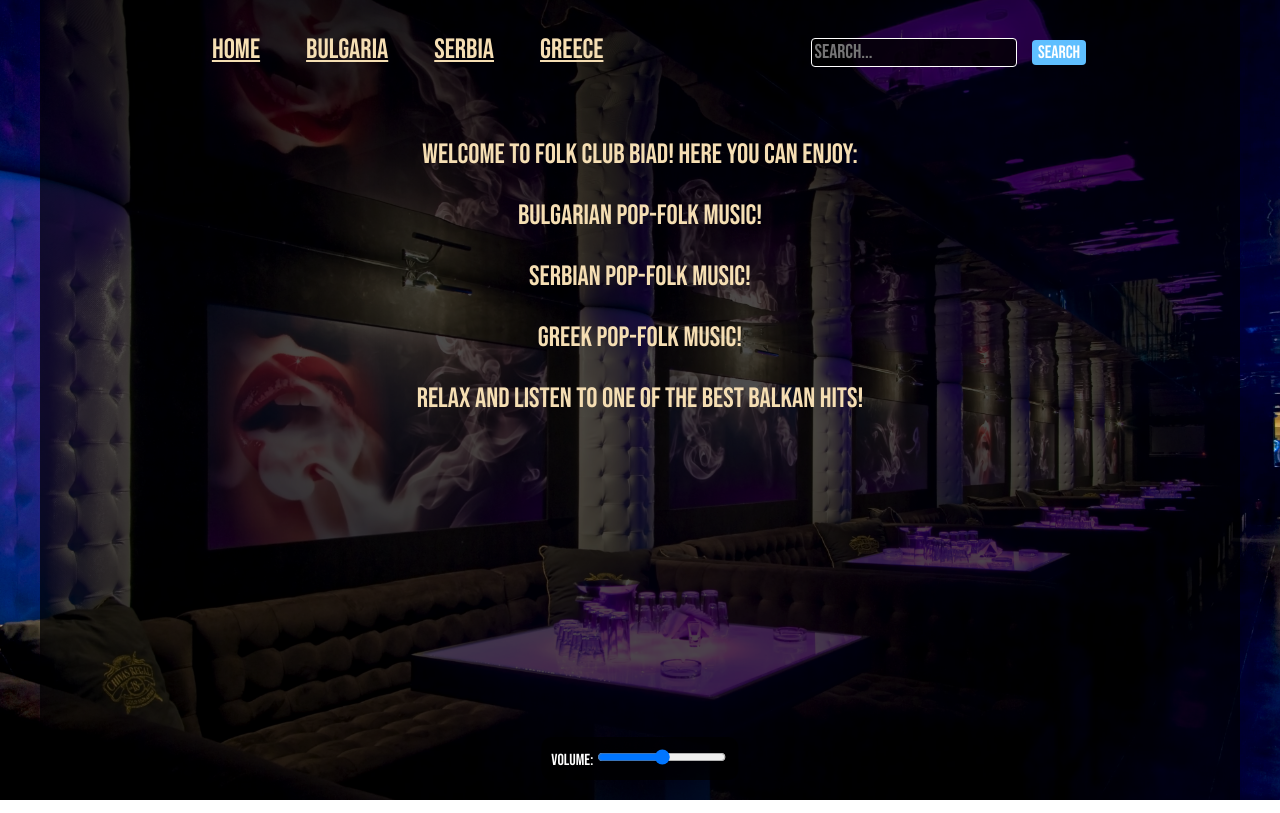
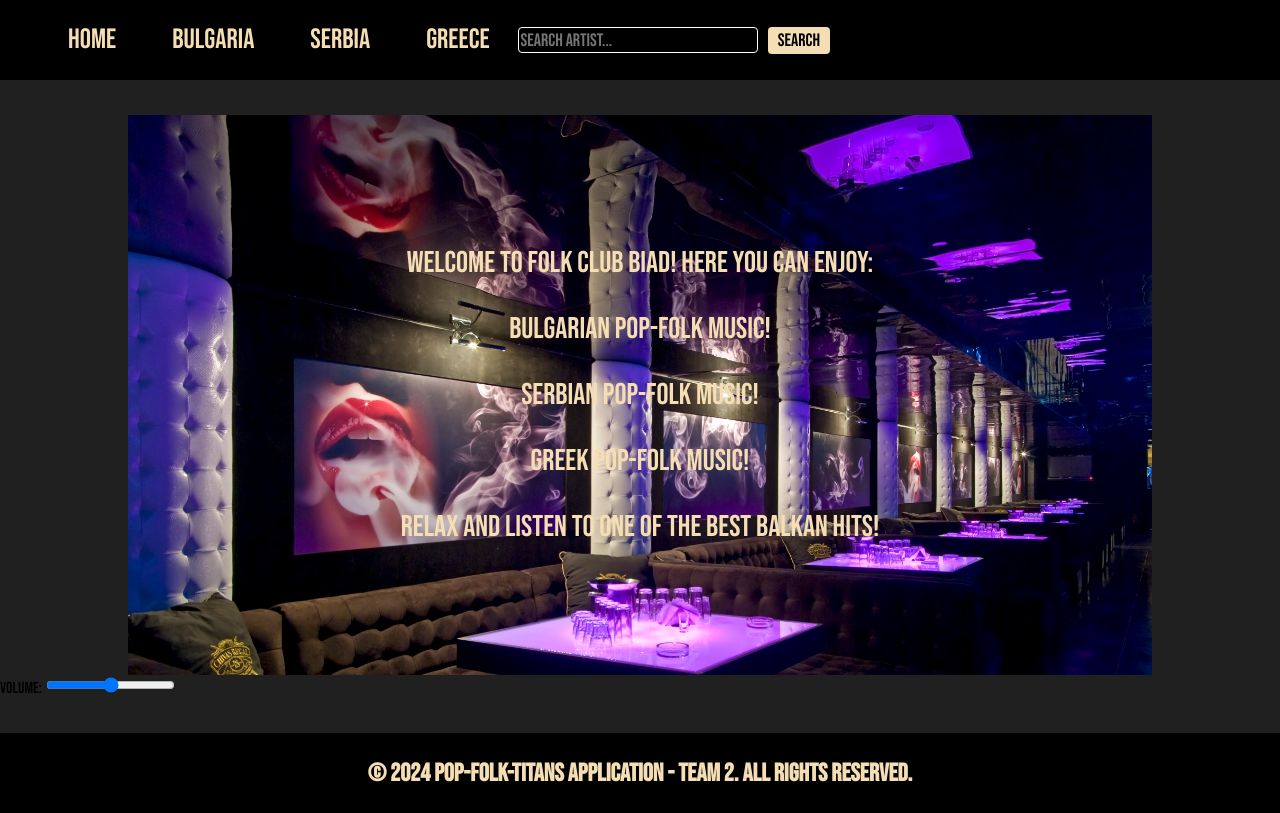
Before and after one commit to plamenggg/Pop-Folk-Titans, a website with bundled scripts: page index.html in a window 1280 px wide. Built offline with nearby package versions, Linux system fonts and the light colour scheme.

Commit message:
General changes in the layout

```diff
--- a/index.html
+++ b/index.html
@@ -3,25 +3,25 @@
 <head>
   <meta charset="UTF-8">
   <meta name="viewport" content="width=device-width, initial-scale=1.0">
+  <title>Pop-Folk-Titans</title>
+  <link href="https://fonts.googleapis.com/css2?family=Bebas+Neue&display=swap" rel="stylesheet">
   <link rel="stylesheet" href="style.css">
-    <title>Pop-Folk Titans</title>
 </head>
 <body>
   <header>
+    <nav class="nav one">
+      <a href="#" class="nav-link" data-page="Home">Home</a>
+      <a href="#" class="nav-link" data-page="Bulgaria">Bulgaria</a>
+      <a href="#" class="nav-link" data-page="Serbia">Serbia</a>
+      <a href="#" class="nav-link" data-page="Greece">Greece</a>
+      <input id="search-input" type="text" placeholder="Search Artist...">
+      <button id="search-btn"> Search</button>
+    </nav>
+
   </header>
-    <div id="box">
-        <nav>
-          <a href="#" class="nav-link" data-page="home">Home </a>
-          <a href="#" class="nav-link" data-page="Bulgaria">Bulgaria </a>
-          <a href="#" class="nav-link" data-page="Serbia">Serbia </a>
-          <a href="#" class="nav-link" data-page="Greece">Greece </a>
-          <div class="search-container">
-            <input type="text" id="search-bar" placeholder="Search...">
-            <button id="search-btn" onclick="performSearch()">Search</button>
-          </div>
-        </nav>
+
+
     <div id="container">
-
       <!-- start placeholders -->
 
       <!-- end placeholders -->
@@ -31,8 +31,15 @@
       <label for="volume">Volume:</label>
       <input type="range" id="volume" name="volume" min="0" max="1" step="0.01" value="0.5">
     </div>
+
+    <footer>
+      <div class="footer">
+        <h2>&copy; 2024 Pop-Folk-Titans application - Team 2. All rights reserved.</h2>
       </div>
+    </footer>
 
+  <!-- app -->
+  <script src="index.js" type="module"></script>
+  <!-- end app -->
 </body>
-<script type="module" src="index.js"></script>
 </html>
--- /dev/null
+++ b/src/data/02.js
@@ -0,0 +1,116 @@
+@import url('https://fonts.googleapis.com/css2?family=Bebas+Neue&display=swap');
+
+body {
+    background-image: url(images/Xaudio-Club-Revue-3.jpg);
+    background-position: center top;
+    background-size: cover;
+    background-repeat: no-repeat;
+    margin: 0;
+    padding: 0;
+    height: 100vh;
+    width: 100%;
+    display: flex;
+    justify-content: center;
+    align-items: center;
+    font-family: 'Bebas Neue', sans-serif;
+}
+
+#box {
+    width: 100%;
+    height: 80%;
+    max-width: 1200px;
+    background-color: rgba(0, 0, 0, 0.7);
+    display: flex;
+    flex-direction: column;
+    justify-content: center;
+    padding: 20px;
+}
+
+nav {
+    grid-area: menu;
+    margin-right: 20px;
+    height: 60px;
+    font-size: 1.75em;
+    line-height: 60px;
+    padding: 20px;
+    color: rgb(6, 59, 28);;
+    display: flex;
+    justify-content: center;
+    align-items: center;
+
+}
+
+.nav-link {
+    color: wheat;
+    margin-left: 30px;
+    padding: 8px;
+    line-height: 20px;
+}
+
+h1{
+    color: rgb(25, 31, 206);
+    background-color: wheat;
+    font:bolder;
+}
+
+ul ,p {
+    color: wheat;
+}
+
+body, html {
+    margin: 0;
+    display: flex;
+    align-items: center;
+    justify-content: center;
+}
+
+#home {
+    text-align: center;
+    font-size: 1.75em;
+}
+
+.footer {
+    display: flex;
+    justify-content: center;
+    align-items: center;
+    margin-top: 35px;
+    background-color: black;
+    height: 80px;
+    color: white;
+  }
+
+.volume-control {
+    position: fixed;
+    bottom: 20px;
+    left: 50%;
+    transform: translateX(-50%);
+    background-color: rgba(0, 0, 0, 0.7);
+    padding: 10px;
+    border-radius: 10px;
+    color: white;
+  }
+
+  #search-bar {
+    font-family: 'Bebas Neue', sans-serif;
+    font-size: 20px;
+    width: 200px;
+    background-color: rgba(0, 0, 0, 0.8);
+    color: white;
+    border: 1px solid rgb(255, 255, 255);
+    border-radius: 4px;
+    margin-left: 200px;
+    height: 25px;
+    flex-grow: 1;
+  }
+
+  #search-btn {
+    font-family: 'Bebas Neue', sans-serif;
+    font-size: 18px;
+    margin-left: 10px;
+    border: none;
+    background-color: rgb(95, 191, 255);
+    color: white;
+    border-radius: 4px;
+    cursor: pointer;
+    height: 25px;
+  }
--- a/src/navigation.js
+++ b/src/navigation.js
@@ -1,5 +1,5 @@
 import { HOME, BULGARIA, SERBIA,GREECE, CONTAINER_SELECTOR } from "./constants.js";
-import { toHomeView,toSearchView } from "./views.js";
+import { toHomeView,toSearchView,toBulgariaView,toGreeceView,toSerbiaView } from "./views.js";
 
 
 export const loadPage = (page = '') => {
--- a/style.css
+++ b/style.css
@@ -1,41 +1,27 @@
-@import url('https://fonts.googleapis.com/css2?family=Bebas+Neue&display=swap');
+html, body {
+    margin: 0;
+  }
 
   body {
-    background-image: url(images/Xaudio-Club-Revue-3.jpg);
-    background-position: center top;
-    background-size: cover;
-    background-repeat: no-repeat;
-    margin: 0;
-    padding: 0;
-    height: 100vh;
-    width: 100%;
-    display: flex;
-    justify-content: center;
-    align-items: center;
     font-family: 'Bebas Neue', sans-serif;
+    background-color: #202020;
+
   }
 
-#box {
-    width: 100%;
-    height: 100%;
-    max-width: 1200px;
-    background-color: rgba(0, 0, 0, 0.7);
+  header {
     display: flex;
-    flex-direction: column;
+    justify-content: space-between;
+    background-color: black;
+    height: 80px;
+    margin-bottom: 35px;
   }
 
   nav {
-    grid-area: menu;
-    margin-right: 20px;
-    height: 60px;
+    margin: 0 30px;
     font-size: 1.75em;
-    line-height: 60px;
-    padding: 20px;
-    color: rgb(6, 59, 28);;
+    color: white;
     display: flex;
-    justify-content: center;
     align-items: center;
-
   }
 
   .nav-link {
@@ -45,60 +31,98 @@ nav {
     line-height: 20px;
 }
 
-h1{
-    color: rgb(25, 31, 206);
-    background-color: wheat;
-    font:bolder;
+  nav a {
+    color: rgb(95, 191, 255);
+    text-decoration: none;
+    margin: 0 10px;
   }
 
-ul ,p {
+  .nav.one {
+    text-align: center;
+    display: flex;
+    justify-content: center;
+    width: 800px;
+  }
+
+  #search-btn {
+    display: flex;
+    align-items: center;
+    justify-content: center;
+    font-family: 'Bebas Neue', sans-serif;
+    font-size: 18px;
+    margin-left: 10px;
+    height: 27px;
+    padding: 10px 10px 10px 10px;
+    border: none;
+    background-color: wheat;
+    color: black;
+    border-radius: 4px;
+    cursor: pointer;
+  }
+
+  nav a:hover {
+    color: #4b98cc;
+  }
+
+  #search-btn:hover {
+    background-color: #4b98cc
+  }
+
+  #search-btn:active {
+    background-color: #0099ff
+  }
+
+  #container {
+    display: flex;
+    flex-direction: column;
+    justify-content: center;
+    align-items: center;
+    width: 80%;
+    background-color: #202020;
+    margin: 0 auto;
+    min-height: 70vh;
+    background-image: url(images/Xaudio-Club-Revue-3.jpg);
+    background-position: center top;
+    background-size: cover;
+    background-repeat: no-repeat;
+  }
+
+  .footer {
+    display: flex;
+    justify-content: center;
+    align-items: center;
+    margin-top: 35px;
+    background-color: black;
+    height: 80px;
+    color: white;
+  }
+
+  .footer > h2 {
+    font-size: 25px;
     color: wheat;
   }
 
-body, html {
-    margin: 0;
-    display: flex;
-    align-items: center;
-    justify-content: center;
+  a.active {
+    color: white;
+    font-weight: bold;
   }
 
-#home {
-    text-align: center;
-    font-size: 1.75em;
-}
-
-.volume-control {
-    position: fixed;
-    bottom: 20px;
-    left: 50%;
-    transform: translateX(-50%);
-    background-color: rgba(0, 0, 0, 0.7);
-    padding: 10px;
-    border-radius: 10px;
-    color: white;
-  }
-
-  #search-bar {
+  #search-input {
     font-family: 'Bebas Neue', sans-serif;
-    font-size: 20px;
+    font-size: 18px;
     width: 200px;
     background-color: rgba(0, 0, 0, 0.8);
     color: white;
     border: 1px solid rgb(255, 255, 255);
     border-radius: 4px;
-    margin-left: 200px;
-    height: 25px;
+    margin-left: 10px;
+    height: 22px;
     flex-grow: 1;
   }
 
-  #search-btn {
-    font-family: 'Bebas Neue', sans-serif;
-    font-size: 18px;
-    margin-left: 10px;
-    border: none;
-    background-color: rgb(95, 191, 255);
-    color: white;
-    border-radius: 4px;
-    cursor: pointer;
-    height: 25px;
+  .home-content {
+    font-size: 30px;
+    color: wheat;
+    text-align: center;
+
   }
```
Also changed, not shown: src/data/01.js (added, +41 -0 lines). Lines whose indentation alone changed are shown as unchanged.
